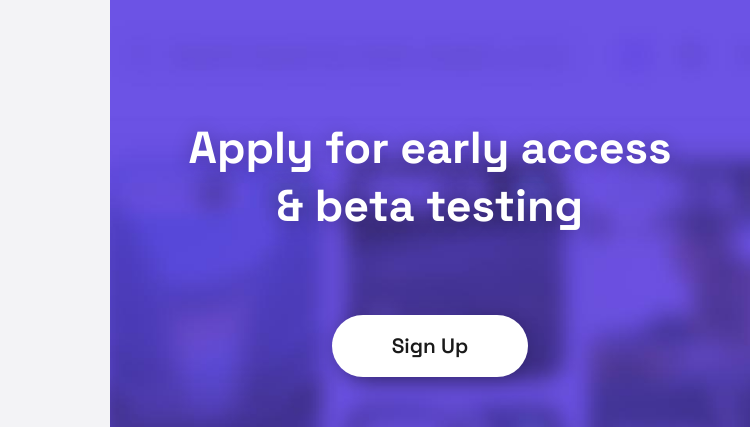
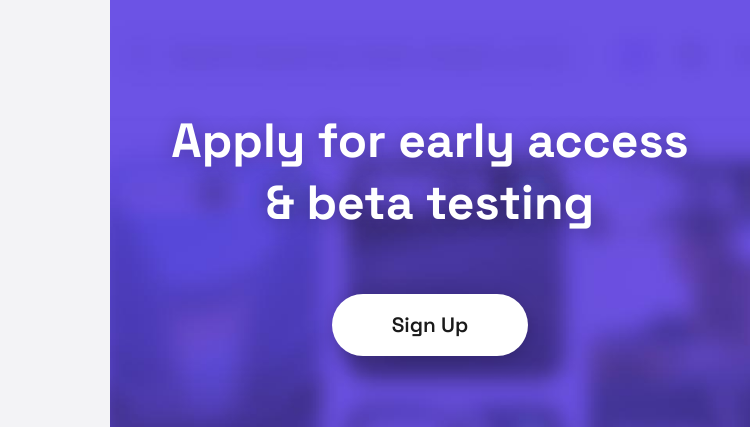
Before and after one commit to freakngenius/futuro-static, a plain HTML site: page index.html in a window 1280 px wide. Shown: the part 167-594 px from the top of the page, 530-1280 px from the left. Drawn offline with Linux system fonts and the light colour scheme.

Commit message:
Precise alignment: adjust heading size, margins, and gaps to match mockup

```diff
--- a/styles.css
+++ b/styles.css
@@ -91,12 +91,12 @@ body {
     flex-direction: column;
     justify-content: center;
     align-items: center;
-    gap: 80px;
-    margin-top: 30px;
+    gap: 60px;
+    margin-top: 0px;
 }
 
 .cta-heading {
-    font-size: 2.8rem;
+    font-size: 3.0rem;
     font-weight: 700;
     color: white;
     margin-bottom: 0;
```
